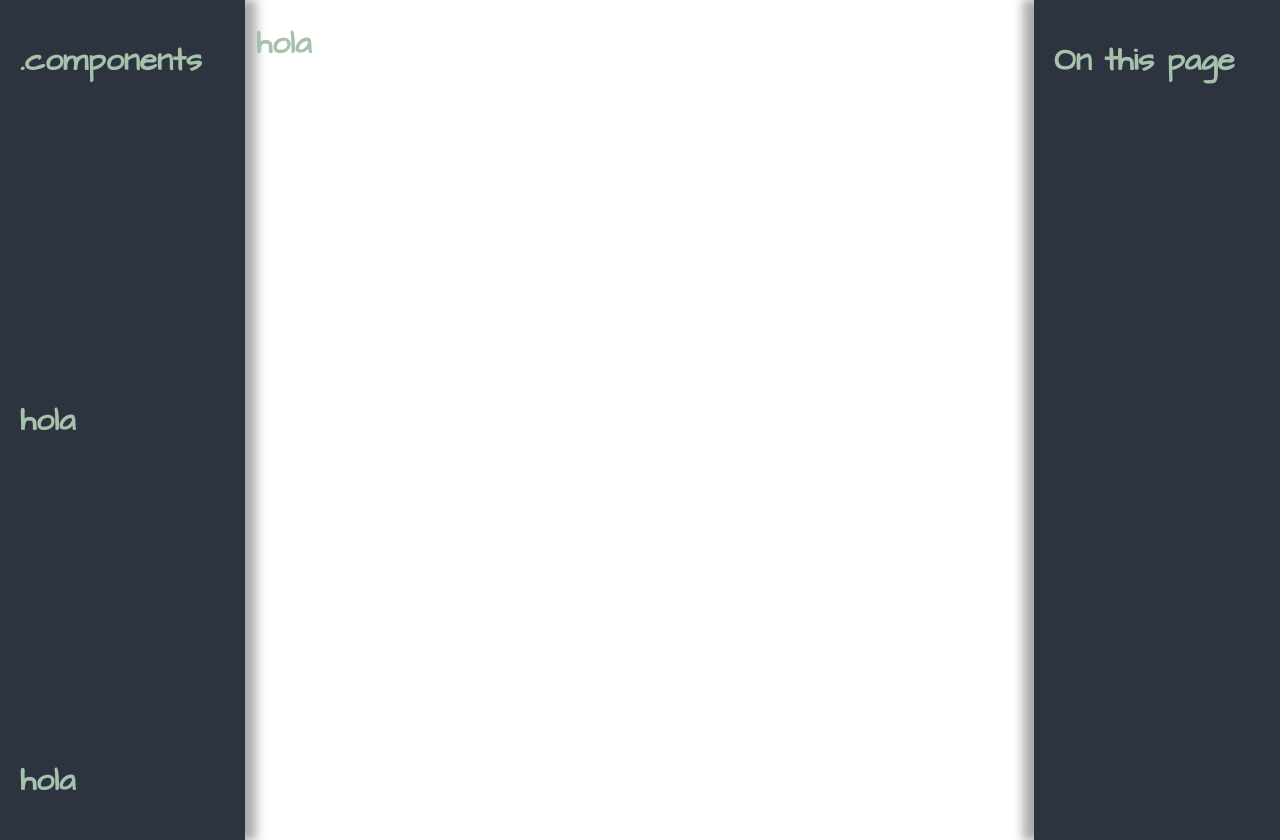
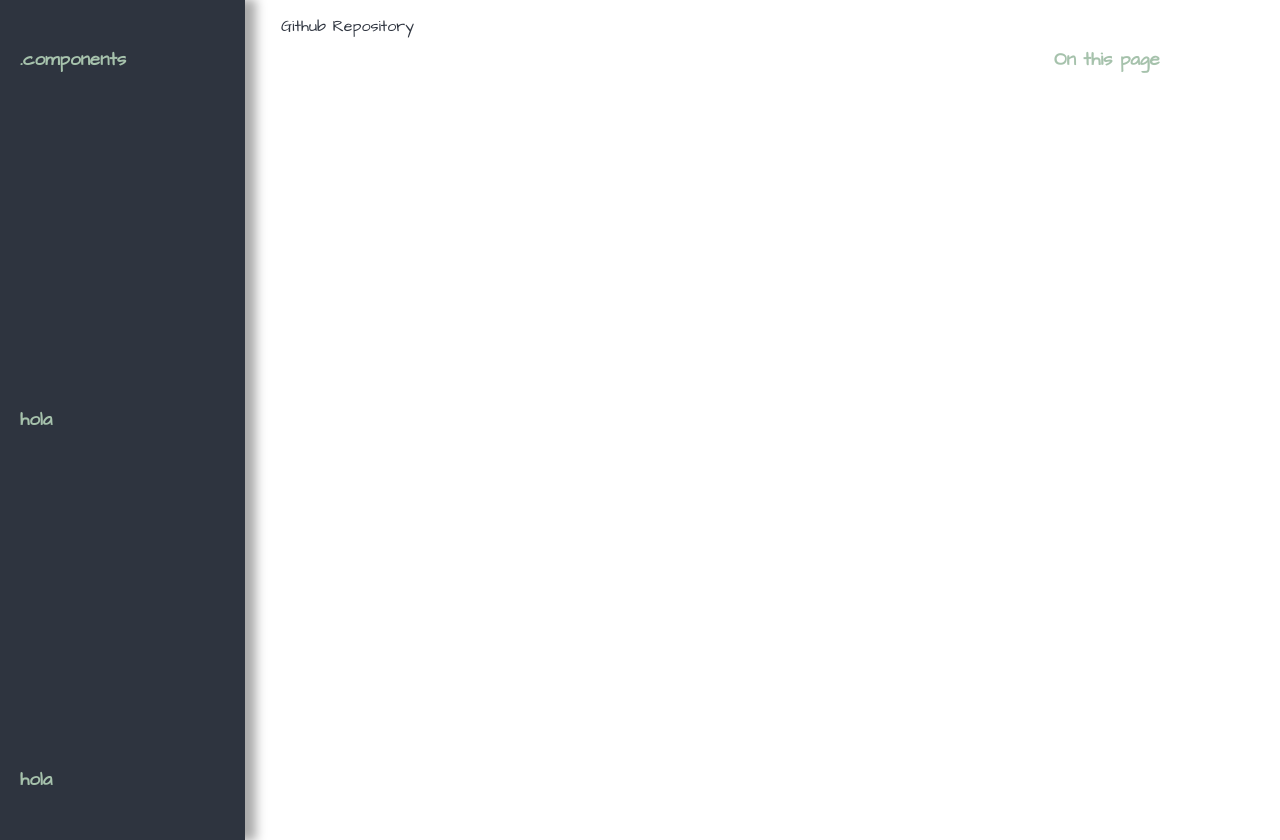
Before and after one commit to leonsuaren/reactdotcom, a React (Create React App) app in the folder reactdotcom/: page /home in a window 1280 px wide. Shown: the top 840 px of the page. Built offline with nearby package versions, Linux system fonts and the light colour scheme.

Commit message:
I added a link to the GitHub repositoty

```diff
--- /dev/null
+++ b/reactdotcom/src/components/buttons/link-to-button/LinkToButton.jsx
@@ -0,0 +1,11 @@
+import React from 'react';
+
+import { LinkToButtonWrapper } from './styled';
+
+export const LinkToButton = ({children, ...props}) => {
+  return(
+    <LinkToButtonWrapper {...props}>
+      { children }
+    </LinkToButtonWrapper>
+  )
+};
--- /dev/null
+++ b/reactdotcom/src/components/buttons/link-to-button/index.jsx
@@ -0,0 +1 @@
+export { LinkToButton } from './LinkToButton';
--- /dev/null
+++ b/reactdotcom/src/components/buttons/link-to-button/styled.jsx
@@ -0,0 +1,14 @@
+import styled from 'styled-components';
+
+export const LinkToButtonWrapper = styled.a`
+  border-radius: 5px;
+  padding: 10px;
+  width: 200px;
+  height: 30px;
+  color: #2e343f;
+  text-decoration: none;
+  cursor: pointer;
+  &:hover {
+    border: 1px solid #4674c4;
+  }
+`;
--- a/reactdotcom/src/views/home/Home.jsx
+++ b/reactdotcom/src/views/home/Home.jsx
@@ -1,6 +1,8 @@
 import React, { Fragment, useEffect, useRef } from 'react';
 import anime from 'animejs';
-import { HomeContainer, Menu, MenuOnThisPage } from './styled';
+import { HomeContainer, Menu, MenuOnThisPage, ContentContainer } from './styled';
+
+import { LinkToButton } from '../../components/buttons/link-to-button';
 
 export const Home = () => {
 
@@ -11,29 +13,33 @@ export const Home = () => {
     var menuThisEl = document.getElementById('menuThisAnimetion')
     anime.remove(menuEl);
     anime.remove(menuThisEl);
-    // animationRef.current = anime({
-    //   targets: '#menuAnimation',
-    //   translateX: [-350, 0],
-    //   delay: 1500
-    // });
-    // animationRef.current = anime({
-    //   targets: '#menuThisAnimetion',
-    //   translateX: [350, 0],
-    //   delay: 2000
-    // });
+    animationRef.current = anime({
+      targets: '#menuAnimation',
+      translateX: [-350, 0],
+      delay: 1500,
+      easing: 'easeOutExpo'
+    });
+    animationRef.current = anime({
+      targets: '#menuThisAnimetion',
+      translateX: [350, 0],
+      delay: 2000,
+      easing: 'easeOutExpo'
+    });
   }, []);
 
   return (
     <HomeContainer>
       <Menu id="menuAnimation">
-        <h1>.components</h1>
-        <h1>hola</h1>
-        <h1>hola</h1>
-        </Menu>
-        <h1>hola</h1>
-        <MenuOnThisPage id="menuThisAnimetion">
-        <h1>On this page</h1>
-        </MenuOnThisPage>
+        <h3>.components</h3>
+        <h3>hola</h3>
+        <h3>hola</h3>
+      </Menu>
+      <ContentContainer>
+        <LinkToButton href='https://github.com/leonsuaren/reactdotcom' target="_blank">Github Repository</LinkToButton>
+      </ContentContainer>
+      <MenuOnThisPage id="menuThisAnimetion">
+        <h3>On this page</h3>
+      </MenuOnThisPage>
     </HomeContainer>
   )
 }
--- a/reactdotcom/src/views/home/styled.jsx
+++ b/reactdotcom/src/views/home/styled.jsx
@@ -16,8 +16,10 @@ export const Menu = styled.div`
   height: 100vh;
   padding: 20px;
   background-color: #2e343f;
-  box-shadow: 10px 0px 10px 1px #aaaaaa;
   margin-right: 10px;
+  &:hover {
+    box-shadow: 10px 0px 10px 1px #aaaaaa;
+  }
 `;
 
 export const MenuOnThisPage = styled.div`
@@ -28,7 +30,15 @@ export const MenuOnThisPage = styled.div`
   width: 100%;
   height: 100vh;
   padding: 20px;
-  background-color: #2e343f;
-  box-shadow: -10px 0px 10px 1px #aaaaaa;
+  background-color: #ffffff;
   margin-left: 10px;
+  &:hover {
+    box-shadow: -10px 0px 10px 1px #aaaaaa;
+  }
 `;
+
+export const ContentContainer = styled.div`
+  margin: 10px;
+  padding: 5px;
+  width: 100%;
+`;
```
